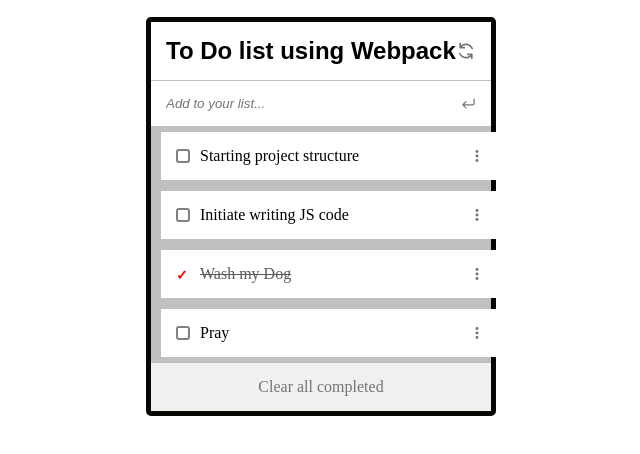
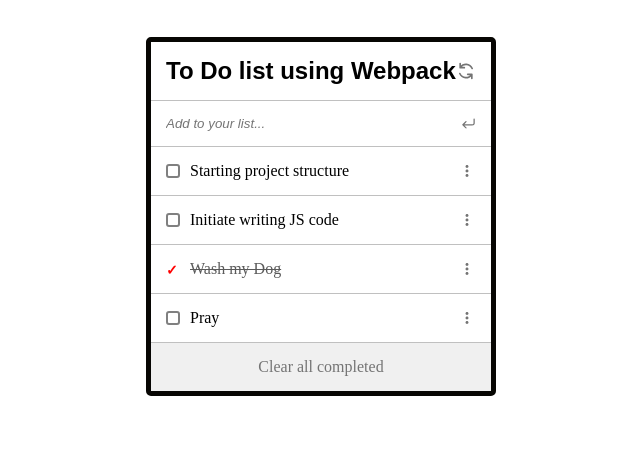
Before and after one commit to AndresEspi/toDoList, a website built with webpack: page src/index.html in a window 1280 px wide. Shown: the whole page, without its empty margins (319-959 px from the left). Built offline with nearby package versions, Linux system fonts and the light colour scheme.

Commit message:
fix: correction

```diff
--- a/src/style.css
+++ b/src/style.css
@@ -17,13 +17,6 @@ h1 {
 h2 {
   color: black;
   font-family: Arial, Helvetica, sans-serif;
-}
-
-li {
-  display: flex;
-  justify-content: space-between;
-  list-style: none;
-  margin: 5px 10px;
 }
 
 body {
```
